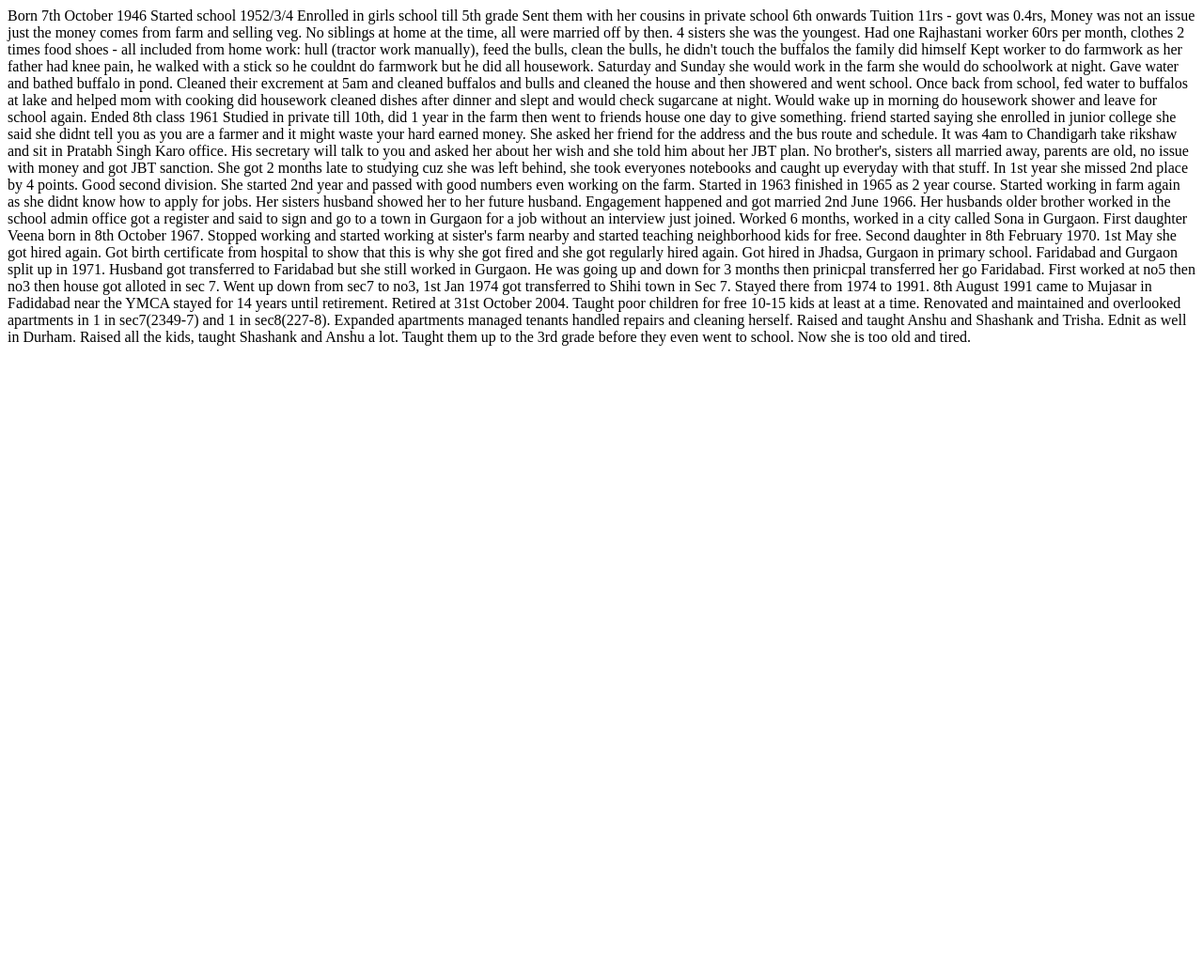
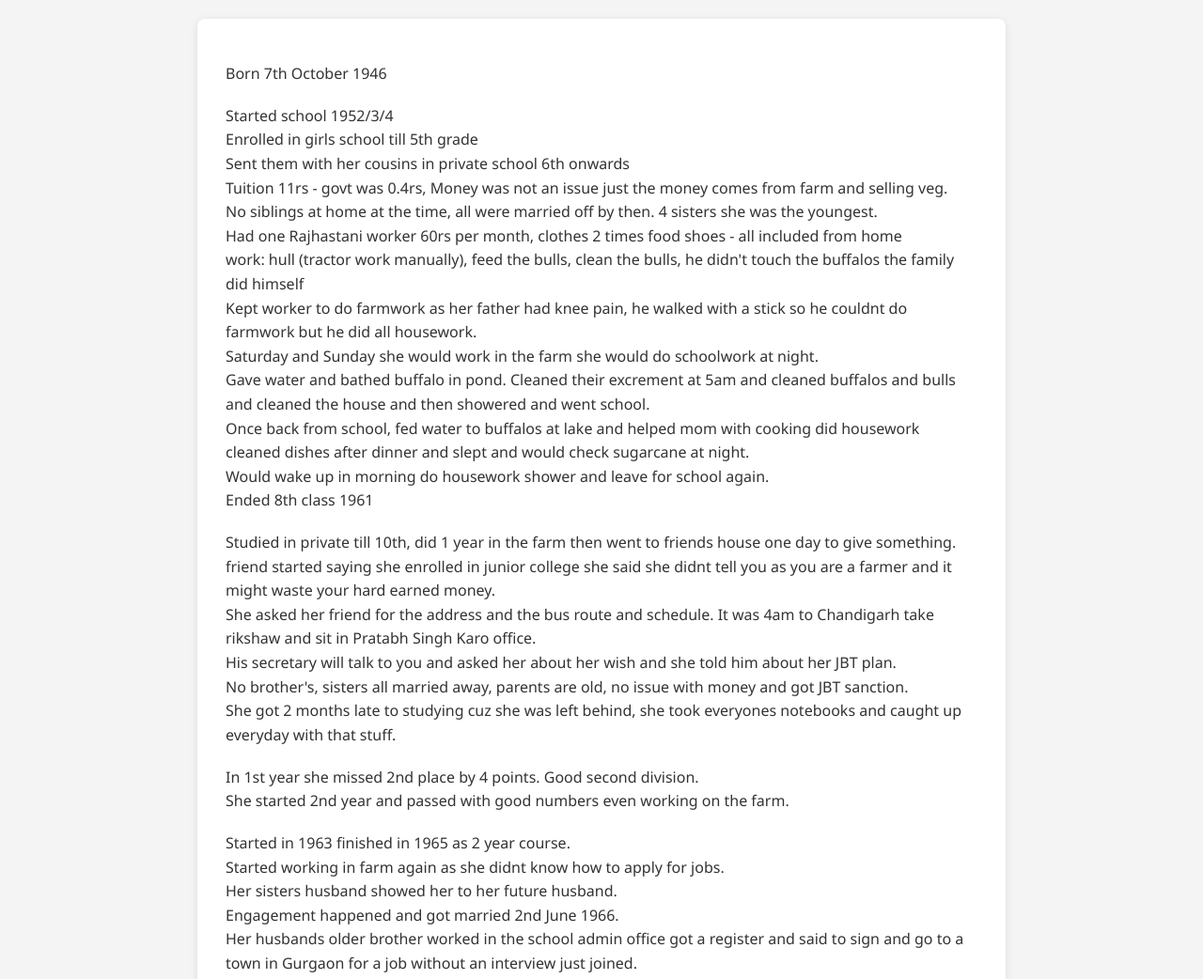
Before and after one commit to ary5/saini-website, a plain HTML site: page kitabkaur.html in a window 1280 px wide. Shown: the top 1042 px of the page at 94% size. Before the commit the page ends 800 px from the top, so only its background shows below. Drawn offline with Linux system fonts and the light colour scheme.

Commit message:
Update kitabkaur.html with css formatting

```diff
--- a/kitabkaur.html
+++ b/kitabkaur.html
@@ -1,64 +1,94 @@
-<html>
+<!DOCTYPE html>
+<html lang="en">
+<head>
+  <meta charset="UTF-8">
+  <title>Life Story</title>
+  <style>
+    body {
+      font-family: 'Segoe UI', Tahoma, Geneva, Verdana, sans-serif;
+      background-color: #f4f4f4;
+      color: #333;
+      line-height: 1.6;
+      margin: 0;
+      padding: 20px;
+    }
+    .container {
+      max-width: 800px;
+      margin: 0 auto;
+      background: #fff;
+      padding: 30px;
+      border-radius: 8px;
+      box-shadow: 0 2px 8px rgba(0,0,0,0.1);
+    }
+    p {
+      margin-bottom: 1.2em;
+    }
+    p br {
+      margin-bottom: 0.8em;
+    }
+  </style>
+</head>
 <body>
-Born 7th October 1946
+  <div class="container">
+    <p>Born 7th October 1946</p>
 
-Started school 1952/3/4
-Enrolled in girls school till 5th grade
-Sent them with her cousins in private school 6th onwards
-Tuition 11rs - govt was 0.4rs, Money was not an issue just the money comes from farm and selling veg.
-No siblings at home at the time, all were married off by then. 4 sisters she was the youngest.
-Had one Rajhastani worker 60rs per month, clothes 2 times food shoes - all included from home
-work: hull (tractor work manually), feed the bulls, clean the bulls, he didn't touch the buffalos the family did himself
-Kept worker to do farmwork as her father had knee pain, he walked with a stick so he couldnt do farmwork but he did all housework.
-Saturday and Sunday she would work in the farm she would do schoolwork at night.
-Gave water and bathed buffalo in pond. Cleaned their excrement at 5am and cleaned buffalos and bulls and cleaned the house and then showered and went school.
-Once back from school, fed water to buffalos at lake and helped mom with cooking did housework cleaned dishes after dinner and slept and would check sugarcane at night.
-Would wake up in morning do housework shower and leave for school again.
-Ended 8th class 1961
+    <p>Started school 1952/3/4<br>
+    Enrolled in girls school till 5th grade<br>
+    Sent them with her cousins in private school 6th onwards<br>
+    Tuition 11rs - govt was 0.4rs, Money was not an issue just the money comes from farm and selling veg.<br>
+    No siblings at home at the time, all were married off by then. 4 sisters she was the youngest.<br>
+    Had one Rajhastani worker 60rs per month, clothes 2 times food shoes - all included from home<br>
+    work: hull (tractor work manually), feed the bulls, clean the bulls, he didn't touch the buffalos the family did himself<br>
+    Kept worker to do farmwork as her father had knee pain, he walked with a stick so he couldnt do farmwork but he did all housework.<br>
+    Saturday and Sunday she would work in the farm she would do schoolwork at night.<br>
+    Gave water and bathed buffalo in pond. Cleaned their excrement at 5am and cleaned buffalos and bulls and cleaned the house and then showered and went school.<br>
+    Once back from school, fed water to buffalos at lake and helped mom with cooking did housework cleaned dishes after dinner and slept and would check sugarcane at night.<br>
+    Would wake up in morning do housework shower and leave for school again.<br>
+    Ended 8th class 1961</p>
 
-Studied in private till 10th, did 1 year in the farm then went to friends house one day to give something. friend started saying she enrolled in junior college she said she didnt tell you as you are a farmer and it might waste your hard earned money.
-She asked her friend for the address and the bus route and schedule. It was 4am to Chandigarh take rikshaw and sit in Pratabh Singh Karo office.
-His secretary will talk to you and asked her about her wish and she told him about her JBT plan.
-No brother's, sisters all married away, parents are old, no issue with money and got JBT sanction.
-She got 2 months late to studying cuz she was left behind, she took everyones notebooks and caught up everyday with that stuff.
+    <p>Studied in private till 10th, did 1 year in the farm then went to friends house one day to give something. friend started saying she enrolled in junior college she said she didnt tell you as you are a farmer and it might waste your hard earned money.<br>
+    She asked her friend for the address and the bus route and schedule. It was 4am to Chandigarh take rikshaw and sit in Pratabh Singh Karo office.<br>
+    His secretary will talk to you and asked her about her wish and she told him about her JBT plan.<br>
+    No brother's, sisters all married away, parents are old, no issue with money and got JBT sanction.<br>
+    She got 2 months late to studying cuz she was left behind, she took everyones notebooks and caught up everyday with that stuff.</p>
 
-In 1st year she missed 2nd place by 4 points. Good second division.
-She started 2nd year and passed with good numbers even working on the farm.
+    <p>In 1st year she missed 2nd place by 4 points. Good second division.<br>
+    She started 2nd year and passed with good numbers even working on the farm.</p>
 
-Started in 1963 finished in 1965 as 2 year course.
-Started working in farm again as she didnt know how to apply for jobs.
-Her sisters husband showed her to her future husband.
-Engagement happened and got married 2nd June 1966.
-Her husbands older brother worked in the school admin office got a register and said to sign and go to a town in Gurgaon for a job without an interview just joined.
+    <p>Started in 1963 finished in 1965 as 2 year course.<br>
+    Started working in farm again as she didnt know how to apply for jobs.<br>
+    Her sisters husband showed her to her future husband.<br>
+    Engagement happened and got married 2nd June 1966.<br>
+    Her husbands older brother worked in the school admin office got a register and said to sign and go to a town in Gurgaon for a job without an interview just joined.</p>
 
-Worked 6 months, worked in a city called Sona in Gurgaon.
-First daughter Veena born in 8th October 1967.
-Stopped working and started working at sister's farm nearby and started teaching neighborhood kids for free.
+    <p>Worked 6 months, worked in a city called Sona in Gurgaon.<br>
+    First daughter Veena born in 8th October 1967.<br>
+    Stopped working and started working at sister's farm nearby and started teaching neighborhood kids for free.</p>
 
-Second daughter in 8th February 1970. 1st May she got hired again.
-Got birth certificate from hospital to show that this is why she got fired and she got regularly hired again.
-Got hired in Jhadsa, Gurgaon in primary school.
+    <p>Second daughter in 8th February 1970. 1st May she got hired again.<br>
+    Got birth certificate from hospital to show that this is why she got fired and she got regularly hired again.<br>
+    Got hired in Jhadsa, Gurgaon in primary school.</p>
 
-Faridabad and Gurgaon split up in 1971.
-Husband got transferred to Faridabad but she still worked in Gurgaon.
-He was going up and down for 3 months then prinicpal transferred her go Faridabad.
-First worked at no5 then no3 then house got alloted in sec 7.
-Went up down from sec7 to no3, 1st Jan 1974 got transferred to Shihi town in Sec 7.
-Stayed there from 1974 to 1991.
+    <p>Faridabad and Gurgaon split up in 1971.<br>
+    Husband got transferred to Faridabad but she still worked in Gurgaon.<br>
+    He was going up and down for 3 months then prinicpal transferred her go Faridabad.<br>
+    First worked at no5 then no3 then house got alloted in sec 7.<br>
+    Went up down from sec7 to no3, 1st Jan 1974 got transferred to Shihi town in Sec 7.<br>
+    Stayed there from 1974 to 1991.</p>
 
-8th August 1991 came to Mujasar in Fadidabad near the YMCA stayed for 14 years until retirement.
-Retired at 31st October 2004.
+    <p>8th August 1991 came to Mujasar in Fadidabad near the YMCA stayed for 14 years until retirement.<br>
+    Retired at 31st October 2004.</p>
 
-Taught poor children for free 10-15 kids at least at a time.
-Renovated and maintained and overlooked apartments in 1 in sec7(2349-7) and 1 in sec8(227-8).
-Expanded apartments managed tenants handled repairs and cleaning herself.
+    <p>Taught poor children for free 10-15 kids at least at a time.<br>
+    Renovated and maintained and overlooked apartments in 1 in sec7(2349-7) and 1 in sec8(227-8).<br>
+    Expanded apartments managed tenants handled repairs and cleaning herself.</p>
 
-Raised and taught Anshu and Shashank and Trisha.
-Ednit as well in Durham.
+    <p>Raised and taught Anshu and Shashank and Trisha.<br>
+    Ednit as well in Durham.</p>
 
-Raised all the kids, taught Shashank and Anshu a lot.
-Taught them up to the 3rd grade before they even went to school.
-Now she is too old and tired.
-
+    <p>Raised all the kids, taught Shashank and Anshu a lot.<br>
+    Taught them up to the 3rd grade before they even went to school.<br>
+    Now she is too old and tired.</p>
+  </div>
 </body>
 </html>
```
